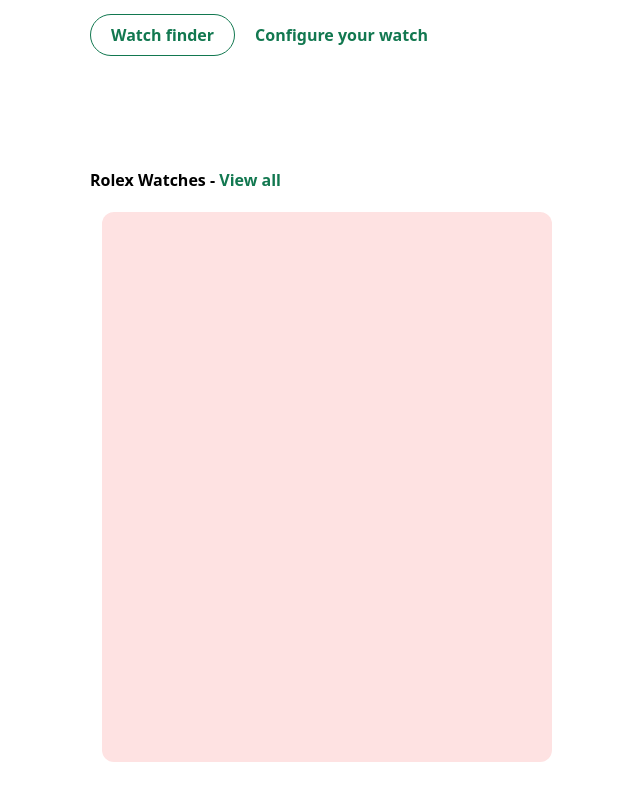
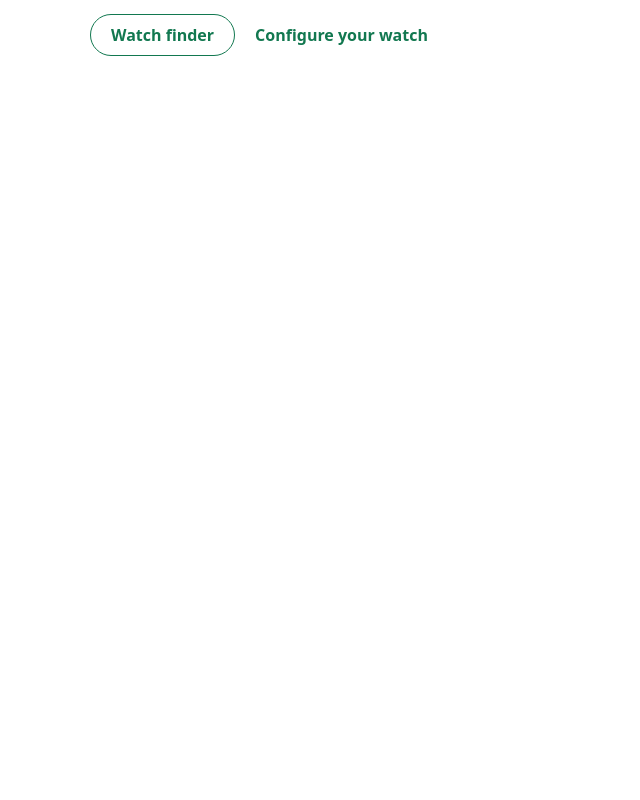
Before and after one commit to mhdrashid-dev/Rolex-Watch_Next-Gen_Responsive-website, a website: page src/Index.html in a window 1280 px wide. Shown: the part 1058-1858 px from the top of the page, without its empty margins (38-678 px from the left). Before the commit the page ends 1820 px from the top, so only its background shows below. Drawn offline with Linux system fonts and the light colour scheme.

Commit message:
complete product information page design

```diff
--- a/src/Index.html
+++ b/src/Index.html
@@ -38,7 +38,7 @@
             <h1 class="text-white text-base md:text-lg lg:text-xl 2xl:text-2xl tracking-widest">A DATE WITH DESTINY</h1>
         </div>
     </section>
-    <section class="products w-full h-[120vh] bg-white px-4 py-6 md:px-8 md:py-20 lg:px-12 xl:px-32">
+    <section class="products-info w-full h-[70vh] md:h-[40vh] lg:h-[60vh]  xl:h-[50vh] bg-white px-4 py-6 md:px-8 md:py-20 lg:px-12 xl:px-32">
         <div class="products-content w-full h-full container mx-auto ">
             <div class="heading 2xl:w-2/3 mx-auto">
                 <h1 class="font-prompt uppercase text-2xl md:text-4xl 2xl:text-5xl font-bold tracking-widest xl:tracking-[.2rem]" style="background: linear-gradient(rgb(243, 218, 153),rgb(174, 139, 85));-webkit-text-fill-color: transparent;-webkit-background-clip: text;">Rolex watches are crafted with scrupulous attention to detail.</h1>
@@ -48,15 +48,10 @@
                     <button class="text-[rgba(18,120,80,1)] font-semibold">Configure your watch</button>
                 </div>
             </div>
-            <div class="more-products mt-28">
-                <h1 class="font-bold ">Rolex Watches - <a class="text-[rgba(18,120,80,1)]" href="">View all</a></h1>
-            </div>
-            <div class="products min-w-[100%] mt-5 flex justify-start items-center">
-                <div class="card w-[450px] h-[550px] bg-red-100 rounded-xl mx-3">
+        </div>
+    </section>
+    <section class="products min-w-[100%] h-[100vh]">
 
-                </div>
-            </div>
-        </div>
     </section>
 </body>
 </html>
```
Also changed, not shown: dist/output.css.
